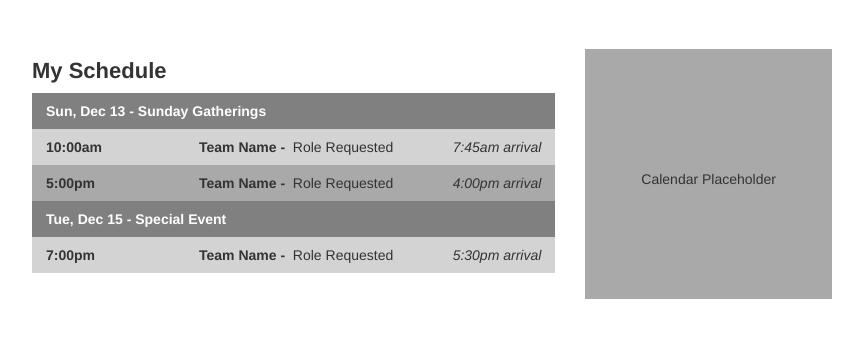
After one commit to Annihilous/embedded_video, a PHP site: page /pcc-connect-update-2-06.php in a window 1280 px wide; the page is wider, and only the part inside the window is pictured. The commit adds this page. Shown: the part 491-828 px from the top of that part, without its empty margins (208-1071 px from the left). Run offline with PHP 8.4, Linux system fonts and the light colour scheme; some libraries are stand-ins or nearby versions.

Commit message:
Create page 6 and blackout dates modal.

```diff
--- a/assets/stylesheets/styles.css
+++ b/assets/stylesheets/styles.css
@@ -21,6 +21,10 @@ h4 {
 
 .no-margin {
   margin: 0px;
+}
+
+.pad-bottom {
+  padding-bottom: 20px;
 }
 
 .background-image {
@@ -201,6 +205,10 @@ img {
   border: none;
 }
 
+.modal {
+  z-index: 999999999;
+}
+
 .modal-content {
   border-radius: 0px;
   padding: 10px 0px 0px 0px;
@@ -224,6 +232,10 @@ img {
 
 .modal-form-footer {
   padding: 0px 30px 30px;
+}
+
+.modal-form-button-wrapper {
+  padding-bottom: 30px;
 }
 
 .profile-thumb img {
--- /dev/null
+++ b/partials/_blackout_dates_modal.php
@@ -0,0 +1,46 @@
+<!-- Modal -->
+<div class="modal fade" id="blackoutDatesModal" tabindex="-1" role="dialog" aria-labelledby="blackoutDatesModalLabel">
+  <div class="modal-dialog container background-white no-padding" role="document">
+    <div class="modal-content">
+      <div class="modal-header">
+        <div class="text-center">
+          <h4 class="modal-title" id="blackoutDatesModalLabel">Blackout Dates</h4>
+        </div>
+      </div>
+      <div class="modal-body">
+        <div class="container modal-form-container">
+          <form>
+            <div class="row">
+              <div class="col-sm-4 pad-bottom">
+                <div>
+                  <div class="text-center">
+                    <p style="padding: 80px 0px; background-color: gray;">Calendar Placeholder</p>
+                  </div>
+                </div>
+              </div>
+              <div class="col-sm-8">
+                <div class="row">
+                  <div class="col-sm-6 pad-bottom">
+                    <input class="form-control" type="text" name="fname", placeholder="First Name">
+                  </div>
+                  <div class="col-sm-6 pad-bottom">
+                    <input class="form-control" type="text" name="lname", placeholder="Last Name">
+                  </div>
+                  <div class="col-sm-6 pad-bottom">
+                    <input class="form-control" type="text" name="repeat", placeholder="Does not repeat">
+                  </div>
+                  <div class="col-sm-12">
+                    <input class="form-control" type="text" name="blackout-options", placeholder="Blackout Options">
+                  </div>
+                </div>
+              </div>
+              <div class="col-xs-12 modal-form-button-wrapper">
+                <button type="button" class="btn btn-primary btn-block">Sign Up</button>
+              </div>
+            </div>
+          </form>
+        </div>
+      </div>
+    </div>
+  </div>
+</div>
--- a/partials/_navigation.php
+++ b/partials/_navigation.php
@@ -1,3 +1,10 @@
+<ul>
+  <li><a href="/shelby_arena/pcc-connect-update-2-01.php">pcc-connect-update-2-01.php</a></li>
+  <li><a href="/shelby_arena/pcc-connect-update-2-04.php">pcc-connect-update-2-04.php</a></li>
+  <li><a href="/shelby_arena/pcc-connect-update-2-05.php">pcc-connect-update-2-05.php</a></li>
+  <li><a href="/shelby_arena/pcc-connect-update-2-06.php">pcc-connect-update-2-06.php</a></li>
+</ul>
+
 <nav class="navbar navbar-default">
   <div class="container-fluid">
     <!-- Brand and toggle get grouped for better mobile display -->
@@ -9,14 +16,12 @@
         <span class="icon-bar"></span>
       </button>
     </div>
-
     <!-- Collect the nav links, forms, and other content for toggling -->
     <div class="collapse navbar-collapse" id="bs-example-navbar-collapse-1">
       <ul class="nav navbar-nav navbar-right">
-        <li><a href="/shelby_arena/pcc-connect-update-2-01.php">pcc-connect-update-2-01.php</a></li>
-        <li><a href="/shelby_arena/pcc-connect-update-2-04.php">pcc-connect-update-2-04.php</a></li>
-        <li><a href="/shelby_arena/pcc-connect-update-2-05.php">pcc-connect-update-2-05.php</a></li>
-        <li><a href="#" data-toggle="modal" data-target="#editProfileModal" class="text-blue">Edit Profile</a></li>
+        <li><a href="#" data-toggle="modal" data-target="#editProfileModal" class="text-blue">Profile Modal</a></li>
+        <li><a href="#" data-toggle="modal" data-target="#signUpModal" class="text-blue">Sign Up Modal</a> </li>
+        <li><a href="#" data-toggle="modal" data-target="#blackoutDatesModal" class="text-blue">Blackout DatesModal</a> </li>
       </ul>
 
     </div><!-- /.navbar-collapse -->
@@ -24,3 +29,5 @@
 </nav>
 
 <?php include("partials/_edit_profile_modal.php"); ?>
+<?php include("partials/_sign_up_modal.php"); ?>
+<?php include("partials/_blackout_dates_modal.php"); ?>
--- /dev/null
+++ b/partials/_sign_up_modal.php
@@ -0,0 +1,52 @@
+<!-- Modal -->
+<div class="modal fade" id="signUpModal" tabindex="-1" role="dialog" aria-labelledby="signUpModalLabel">
+  <div class="modal-dialog container-sm background-white" role="document">
+    <div class="modal-content">
+      <div class="modal-header">
+        <div class="text-center">
+          <h4 class="modal-title" id="signUpModalLabel">Create an Account</h4>
+          <p class="text-sm">Keep up with all your serving and giving in one place!</p>
+        </div>
+      </div>
+      <div class="modal-body">
+        <div class="container modal-form-container">
+          <form>
+            <div class="row">
+              <div class="col-sm-6">
+                <input class="form-control" type="text" name="fname" placeholder="First Name"><br>
+              </div>
+              <div class="col-sm-6">
+                <input class="form-control" type="text" name="lname", placeholder="Last Name">
+              </div>
+            </div>
+            <input class="form-control" type="text" name="email" placeholder="Email Adress"><br>
+            <input class="form-control" type="text" name="phone" placeholder="Phone Number"><br>
+            <div class="row">
+              <div class="col-sm-6">
+                <input class="form-control" type="text" name="date-of-birth" placeholder="Date of Birth"><br>
+              </div>
+              <div class="col-sm-6">
+                <input class="form-control" type="text" name="gender", placeholder="Gender">
+              </div>
+            </div>
+            <input class="form-control" type="text" name="address" placeholder="Street Address"><br>
+            <div class="row">
+              <div class="col-sm-5">
+                <input class="form-control" type="text" name="city" placeholder="City"><br>
+              </div>
+              <div class="col-sm-3">
+                <input class="form-control" type="text" name="state" placeholder="State"><br>
+              </div>
+              <div class="col-sm-4">
+                <input class="form-control" type="text" name="zip" placeholder="Zip"><br>
+              </div>
+            </div>
+          </form>
+        </div>
+      </div>
+      <div class="modal-footer modal-form-footer">
+        <button type="button" class="btn btn-primary btn-block">Sign Up</button>
+      </div>
+    </div>
+  </div>
+</div>
--- /dev/null
+++ b/pcc-connect-update-2-06.php
@@ -0,0 +1,111 @@
+<?php include("partials/_head.php"); ?>
+
+<body>
+  <?php include("partials/_navigation.php"); ?>
+
+  <div class="flexslider">
+    <ul class="slides">
+      <li>
+        <img src="https://lh3.ggpht.com/l8leWV9uI8gS-cKDaak6D__cSCVanRmsAGqNRDpXutowAjRRoEmnuhmbTP5A9exBz1w=h900" />
+      </li>
+      <li>
+        <img src="https://encrypted-tbn0.gstatic.com/images?q=tbn:ANd9GcQjZ-McKOtm6Wijwy5onK4MtcUVe7CndFLeAIzh_e3hjpTt3gKT" />
+      </li>
+      <li>
+        <img src="https://encrypted-tbn2.gstatic.com/images?q=tbn:ANd9GcTvI5aHKF9q5YFgNo1dvYIERaey7pjuErzgMNQEJrV0NkQgBA-t" />
+      </li>
+    </ul>
+  </div>
+
+  <div class="background-white">
+    <div class="pad-section pad-section-sm container container-md">
+      <div class="row">
+        <div class="col-sm-8">
+          <h4><b>My Schedule</b></h4>
+          <table class="table">
+            <tr class="background-gray text-white">
+              <th colspan="5">Sun, Dec 13 - Sunday Gatherings</th>
+            </tr>
+            <tr class="background-lightgray">
+              <td><b>10:00am</b></td>
+              <td></td>
+              <td></td>
+              <td><span><b>Team Name -</b></span>&nbsp Role Requested</td>
+              <td class="pull-right"><i>7:45am arrival</i></td>
+            </tr>
+            <tr class="background-darkgray">
+              <td><b>5:00pm</b></td>
+              <td></td>
+              <td></td>
+              <td><span><b>Team Name -</b></span>&nbsp Role Requested</td>
+              <td class="pull-right"><i>4:00pm arrival</i></td>
+            </tr>
+            <tr class="background-gray text-white">
+              <th colspan="5">Tue, Dec 15 - Special Event</th>
+            </tr>
+            <tr class="background-lightgray">
+              <td><b>7:00pm</b></td>
+              <td></td>
+              <td></td>
+              <td><span><b>Team Name -</b></span>&nbsp Role Requested</td>
+              <td class="pull-right"><i>5:30pm arrival</i></td>
+            </tr>
+          </table>
+        </div>
+        <div class="col-sm-4">
+          <div id="servingScheduleCalendar">
+            <div class="text-center">
+              <p style="padding: 120px 0px">Calendar Placeholder</p>
+            </div>
+          </div>
+        </div>
+      </div>
+      </br>
+
+
+      <hr>
+
+      <div class="row">
+        <div class="col-xs-12 team-heading">
+          <p class="pull-right">contact: team@passioncitychurch.com</p>
+          <p>Team Name 1</p>
+        </div>
+        <div class="col-sm-4">
+          <img src="http://guyharveysportswear.com/blog/wp-content/uploads/2012/09/GH-Artist-three.jpg">
+        </div>
+        <div class="col-sm-4">
+          <img src="http://www.claymoorslist.com/wp-content/uploads/blogger/-X6NVGF2Qiio/T5ZHqCx4zhI/AAAAAAAAF_w/Ht1CUpVxxBA/s640/sdfsfsdf.JPG">
+        </div>
+        <div class="col-sm-4">
+          <img src="http://www.unep.org/resourcepanel/Portals/50244/images/nivo-images/slide2.jpg">
+        </div>
+        <div class="col-xs-12 team-heading">
+          <p class="pull-right">contact: team@passioncitychurch.com</p>
+          <p>Team Name 2</p>
+        </div>
+        <div class="col-sm-4">
+          <img src="http://www.unep.org/resourcepanel/Portals/50244/images/nivo-images/slide2.jpg">
+        </div>
+        <div class="col-sm-4">
+          <img src="http://guyharveysportswear.com/blog/wp-content/uploads/2012/09/GH-Artist-three.jpg">
+        </div>
+        <div class="col-sm-4">
+          <img src="http://www.claymoorslist.com/wp-content/uploads/blogger/-X6NVGF2Qiio/T5ZHqCx4zhI/AAAAAAAAF_w/Ht1CUpVxxBA/s640/sdfsfsdf.JPG">
+        </div>
+        <div class="col-xs-12 team-heading">
+          <p class="pull-right">contact: team@passioncitychurch.com</p>
+          <p>Team Name 3</p>
+        </div>
+        <div class="col-sm-4">
+          <img src="http://guyharveysportswear.com/blog/wp-content/uploads/2012/09/GH-Artist-three.jpg">
+        </div>
+        <div class="col-sm-4">
+          <img src="http://www.claymoorslist.com/wp-content/uploads/blogger/-X6NVGF2Qiio/T5ZHqCx4zhI/AAAAAAAAF_w/Ht1CUpVxxBA/s640/sdfsfsdf.JPG">
+        </div>
+        <div class="col-sm-4">
+          <img src="http://www.unep.org/resourcepanel/Portals/50244/images/nivo-images/slide2.jpg">
+        </div>
+      </div>
+    </div>
+  </div>
+</body>
```
Also changed, not shown: pcc-connect-update-2-01.php (+0 -53 lines).
